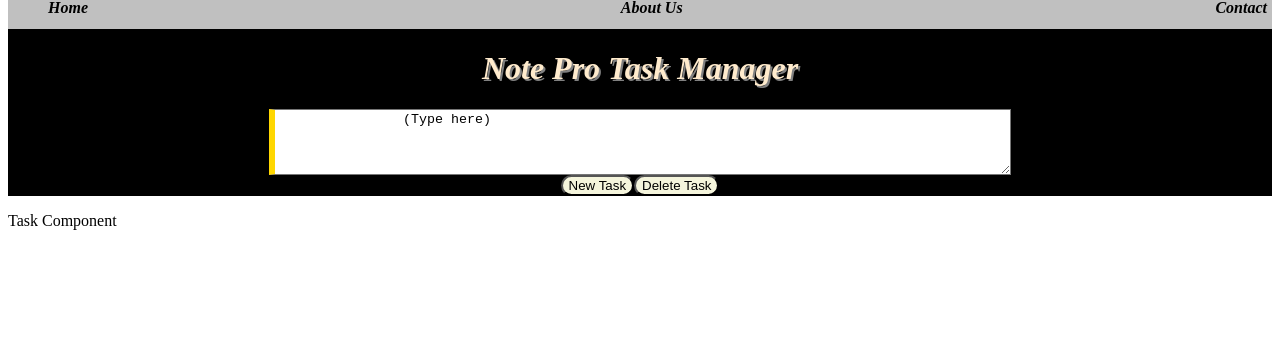
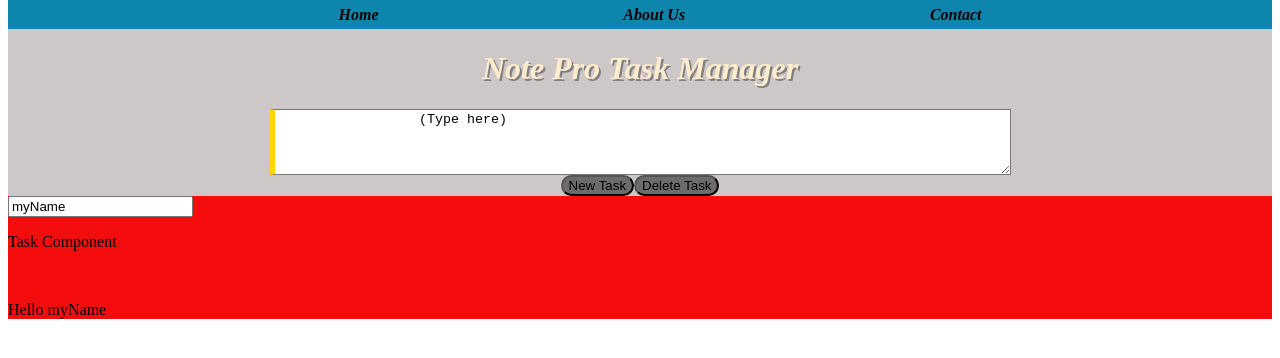
Before and after one commit to randyfranzmeier/Task_Manager_App, an Angular app in the folder Frontend/taskApp/: page / in a window 1280 px wide. Shown: the top 358 px of the page. Built offline with nearby package versions, Linux system fonts and the light colour scheme.

Commit message:
Created layout component, modified styles.

```diff
--- a/Frontend/taskApp/src/app/app.component.css
+++ b/Frontend/taskApp/src/app/app.component.css
@@ -1,7 +1,9 @@
-
+#wholePage {
+    background-color: #f50d0d;
+}
 
 body {
-    background-color: black;
+    background-color: rgb(206, 199, 199);
     padding: 0;
     margin: 0;
 }
@@ -33,34 +35,22 @@ h1 {
 
 nav  {
     height: 30px;
-    background-color: silver;
+    background-color: rgb(14, 133, 173);
     margin-top: -17px;
 }
 
-nav ul {
-    display: flex;
-    justify-content: space-between;
-    padding-right: 5px;
-}
-
-nav ul li {
-    color: black;
-    font-weight: bold;
-    font-style: oblique;
-}
-
 button {
-    background-color:beige;
+    background-color:rgb(108, 108, 106);
     border-radius: 20px;
 }
 
 button:hover {
     transition: color 250ms ease 50ms;
     filter: brightness(200%);
-    box-shadow: 5px 5px 5px #fdfdfd;
+    box-shadow: 5px 5px 5px #3b3535;
 }
 
 
 button:active {
-    box-shadow: inset 2px 2px 5px #fdfdfd;
+    box-shadow: inset 2px 2px 5px #3b3535;
 }
--- a/Frontend/taskApp/src/app/app.component.html
+++ b/Frontend/taskApp/src/app/app.component.html
@@ -12,20 +12,15 @@
 
 </style>
 
-<title>NPTM</title>
 <head>
     <meta charset="utf-8"/>
     <!-- <link rel="stylesheet" href="styles.css"/> -->
 </head>
-
+<div id="wholePage">
 
   <body>
-    <nav id="navBar" >
-        <ul id="navList">
-            <li>Home</li>
-            <li>About Us</li>
-            <li>Contact</li>
-        </ul>
+      <nav >
+        <app-layout></app-layout>
       </nav>
 
       <h1>Note Pro Task Manager</h1>
@@ -46,6 +41,9 @@
 
 
       <app-task></app-task>
+</div>
+
+
 
 
 
--- /dev/null
+++ b/Frontend/taskApp/src/app/layout/layout.component.css
@@ -0,0 +1,18 @@
+ul {
+    list-style-type: none;
+}
+#navList {
+    display: flex;
+    justify-content: center;
+
+}
+
+nav ul li {
+    color: black;
+    font-weight: bold;
+    font-style: oblique;
+    padding-left: 10%;
+    padding-right: 10%;
+    padding-top: 0.6%;
+    padding-bottom: 0.6%;
+}
--- /dev/null
+++ b/Frontend/taskApp/src/app/layout/layout.component.html
@@ -0,0 +1,7 @@
+<nav id="navBar">
+    <ul id="navList">
+        <li>Home</li>
+        <li>About Us</li>
+        <li>Contact</li>
+    </ul>
+</nav>
--- a/Frontend/taskApp/src/app/task.component.ts
+++ b/Frontend/taskApp/src/app/task.component.ts
@@ -1,6 +1,9 @@
-import { Component } from "@angular/core";
+import { Component, EventEmitter} from "@angular/core";
+
 @Component({
     selector: 'app-task',
-    template: '<p>Task Component<p>'
+    template: '<input type="text" [(ngModel)]="name" ><p>Task Component <p><br><p> Hello {{ name }}<p>'
 })
-export class Task {}
+export class Task {
+    name = 'myName';
+}
--- a/Frontend/taskApp/src/index.html
+++ b/Frontend/taskApp/src/index.html
@@ -2,7 +2,7 @@
 <html lang="en">
 <head>
   <meta charset="utf-8">
-  <title>TaskApp</title>
+  <title>NPTM</title>
   <base href="/">
   <meta name="viewport" content="width=device-width, initial-scale=1">
   <link rel="icon" type="image/x-icon" href="favicon.ico">
```
Also changed, not shown: Frontend/taskApp/src/app/app.module.ts (+6 -2 lines), Frontend/taskApp/src/app/layout/layout.component.ts (added, +9 -0 lines). Lines whose indentation alone changed are shown as unchanged.
